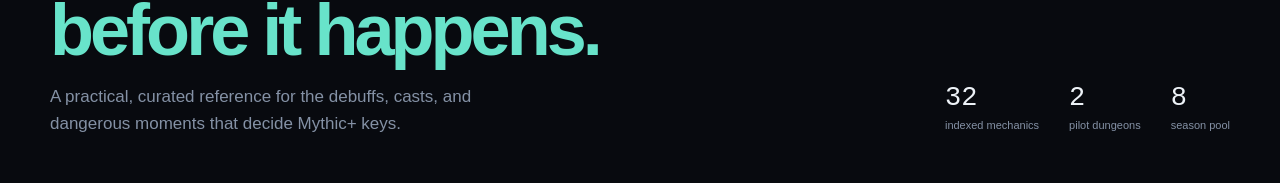
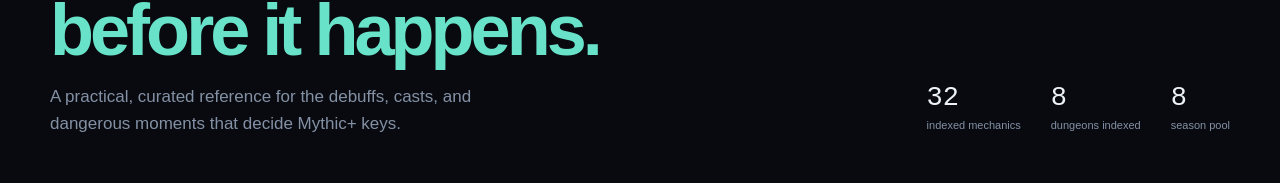
Before and after one commit to KevinBacas/M-DebuffEncyclopedia, a Next.js app: page / in a window 1280 px wide. Shown: the part 261-444 px from the top of the page. Built offline with nearby package versions, Linux system fonts and the light colour scheme.

Commit message:
Use neutral dungeon coverage label

```diff
--- a/src/app/page.tsx
+++ b/src/app/page.tsx
@@ -7,5 +7,5 @@ import { dungeons, mechanics, season } from "@/lib/content-index";
 export const metadata: Metadata = { title: "Mechanic Explorer", description: "Fast, curated Mythic+ debuff and mechanic reference for high-key players." };
 
 export default function Home() {
-  return <><SiteHeader /><main className="shell page-shell"><section className="hero"><div><div className="season-chip"><span className="live-dot" /> Active season · {season.patch}</div><h1>Know the mechanic<br /><em>before it happens.</em></h1><p className="hero-copy">A practical, curated reference for the debuffs, casts, and dangerous moments that decide Mythic+ keys.</p></div><div className="hero-stats"><div><strong>{mechanics.length}</strong><span>indexed mechanics</span></div><div><strong>{dungeons.filter((dungeon) => dungeon.status === "pilot").length}</strong><span>pilot dungeons</span></div><div><strong>{season.dungeonIds.length}</strong><span>season pool</span></div></div></section><Suspense fallback={<div className="empty-state" /> }><Explorer mechanics={mechanics} dungeons={dungeons} /></Suspense></main><footer className="site-footer"><div className="shell"><span>Unofficial community reference · {season.name}</span><span>Guidance is human-curated and patch-sensitive.</span></div></footer></>;
+  return <><SiteHeader /><main className="shell page-shell"><section className="hero"><div><div className="season-chip"><span className="live-dot" /> Active season · {season.patch}</div><h1>Know the mechanic<br /><em>before it happens.</em></h1><p className="hero-copy">A practical, curated reference for the debuffs, casts, and dangerous moments that decide Mythic+ keys.</p></div><div className="hero-stats"><div><strong>{mechanics.length}</strong><span>indexed mechanics</span></div><div><strong>{dungeons.length}</strong><span>dungeons indexed</span></div><div><strong>{season.dungeonIds.length}</strong><span>season pool</span></div></div></section><Suspense fallback={<div className="empty-state" /> }><Explorer mechanics={mechanics} dungeons={dungeons} /></Suspense></main><footer className="site-footer"><div className="shell"><span>Unofficial community reference · {season.name}</span><span>Guidance is human-curated and patch-sensitive.</span></div></footer></>;
 }
```
